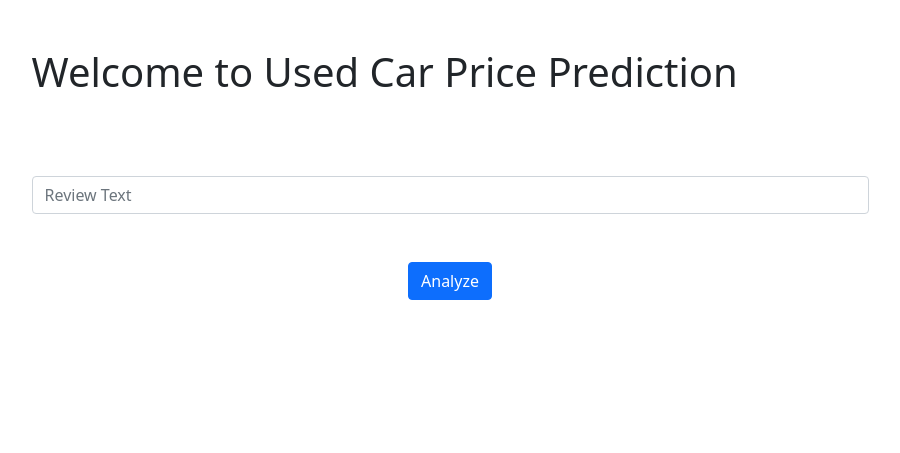
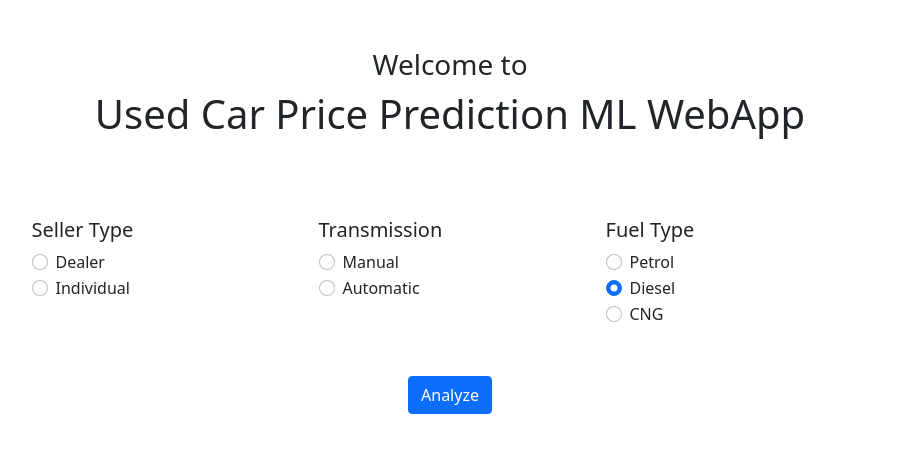
Before and after one commit to sinjoysaha/Car-Price-Prediction-ML-WebApp, a Flask app: template templates/index.html in a window 1280 px wide. Shown: the part 56-509 px from the top of the page, without its empty margins (190-1090 px from the left). Run offline with Flask 2, Linux system fonts and the light colour scheme; the template is opened without the code that fills it, so the values that code supplies are empty.

Commit message:
Pkl Model load works, Building form in index.html

```diff
--- a/app.py
+++ b/app.py
@@ -1,10 +1,20 @@
 from flask import Flask, render_template, request, redirect
+import pickle
+from sklearn.ensemble import RandomForestRegressor
 
 app = Flask(__name__)
 
+def model():
+    with open('model_rfr_rscv.pkl', 'rb') as f:
+        loaded_model = pickle.load(f)
+
+    return loaded_model
+
 @app.route('/')
 def index():
-    return render_template('index.html')
+    m = model()
+    m = str(m.best_params_)
+    return render_template('index.html', model=m)
 
 @app.route('/about')
 def about():
--- a/templates/index.html
+++ b/templates/index.html
@@ -1,21 +1,81 @@
 {% extends 'base.html' %}
 
-{% block title %}Welcome to Sentiment Analysis WebApp{% endblock %}
+{% block title %}Welcome to Car Price Prediction ML WebApp{% endblock %}
 
 {% block content %}
 
 <div class="container">
     <div class="d-grid mx-auto col-9">
         <br>
-        <h1>Welcome to Used Car Price Prediction</h1>
-        <br><br><br>
-        <form action="#" method="POST">
-            <div class="mb-5">
-                <input type="text" class="form-control input-lg" id="review" placeholder="Review Text" name="review">
+        <div>
+            <h3 class="d-flex justify-content-center">Welcome to</h3>
+            <h1 class="d-flex justify-content-center">Used Car Price Prediction ML WebApp</h1>
+            <br><br><br>
+        </div>
+<!-- INPUTS
+year
+present price
+km_driven
+fuel type - petrol diesel cng   *
+seller_type - dealer individual *
+transmission - manual automatic *
+Owner - 0 1 2 3
+-->
+<form action="#" method="POST">
+    <div class="row">
+        <div class="col">
+            <h5>Seller Type</h5>
+            <div class="form-check">
+                <input class="form-check-input" type="radio" name="flexRadioDefault" id="dealer">
+                <label class="form-check-label" for="dealer">
+                    Dealer
+                </label>
             </div>
-            <button type="submit" class="btn btn-primary d-grid mx-auto">Analyze</button>
-        </form>
+            <div class="form-check">
+                <input class="form-check-input" type="radio" name="flexRadioDefault" id="individual" checked>
+                <label class="form-check-label" for="individual">Individual
+                </label>
+            </div>
+        </div>
+        <div class="col">
+            <h5>Transmission</h5>
+            <div class="form-check">
+                <input class="form-check-input" type="radio" name="flexRadioDefault" id="manual">
+                <label class="form-check-label" for="manual">
+                    Manual
+                </label>
+            </div>
+            <div class="form-check">
+                <input class="form-check-input" type="radio" name="flexRadioDefault" id="automatic" checked>
+                <label class="form-check-label" for="automatic">Automatic
+                </label>
+            </div>
+        </div>
+        <div class="col">
+            <h5>Fuel Type</h5>
+            <div class="form-check">
+                <input class="form-check-input" type="radio" name="flexRadioDefault" id="manual">
+                <label class="form-check-label" for="manual">
+                    Petrol
+                </label>
+            </div>
+            <div class="form-check">
+                <input class="form-check-input" type="radio" name="flexRadioDefault" id="automatic" checked>
+                <label class="form-check-label" for="automatic">Diesel
+                </label>
+            </div>
+            <div class="form-check">
+                <input class="form-check-input" type="radio" name="flexRadioDefault" id="manual">
+                <label class="form-check-label" for="manual">
+                    CNG
+                </label>
+            </div>
+        </div>
     </div>
+    <br><br>
+    <button type="submit" class="btn btn-primary d-grid mx-auto">Analyze</button>
+</form>
+</div>
 </div>
 
 {% endblock %}
```
Also changed, not shown: 4 other files.
